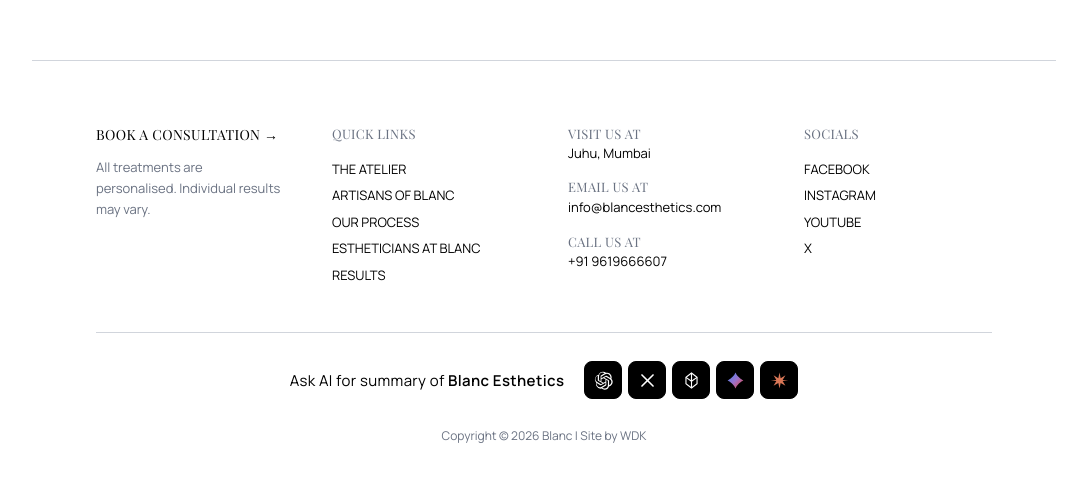
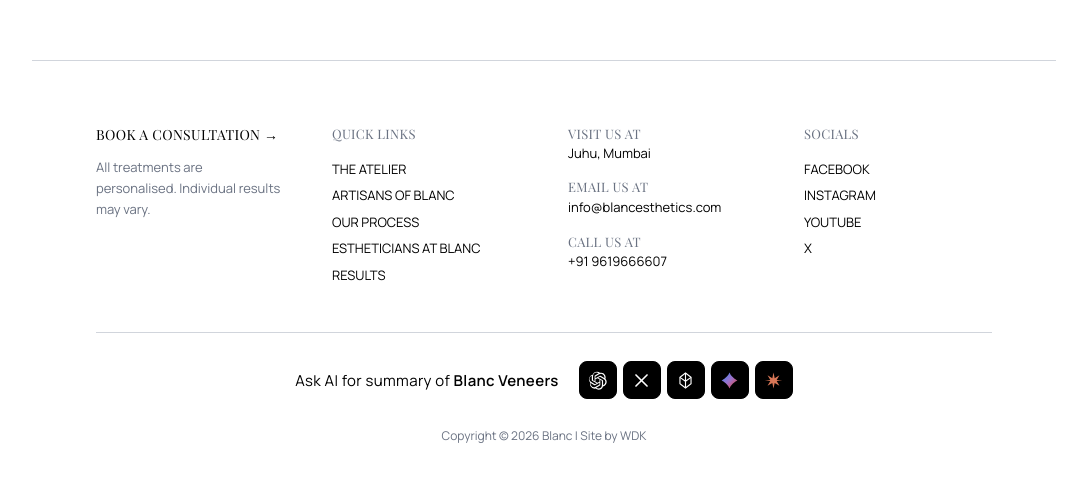
Before and after one commit to Ladwa14/blanc-website, a Next.js app: page / in a window 1280 px wide. Shown: the part 2147-2629 px from the top of the page, without its empty margins (96-1183 px from the left). Built offline with nearby package versions, Linux system fonts and the light colour scheme; a web font is replaced by a local one.

Commit message:
text changed to veneers from esthetics

```diff
--- a/app/sections/Footer.tsx
+++ b/app/sections/Footer.tsx
@@ -405,7 +405,7 @@ export default function Footer() {
           <div className="font-manrope text-[14px] sm:text-[15px] tracking-wide text-[#000000] text-center">
             Ask AI for summary of{" "}
             <strong className="font-semibold">
-              Blanc Esthetics
+              Blanc Veneers
             </strong>
           </div>
 
```
